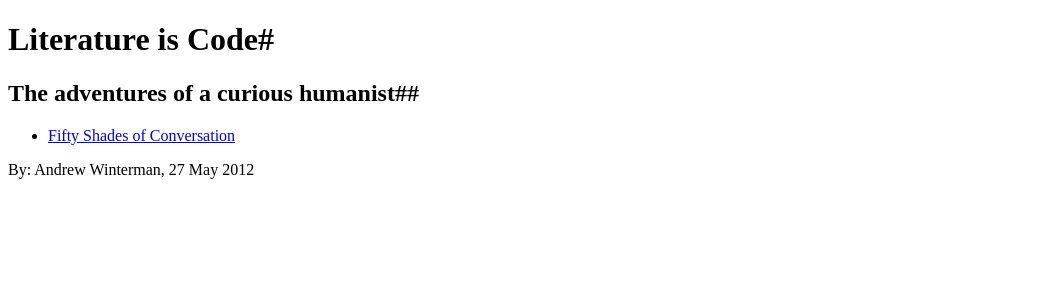
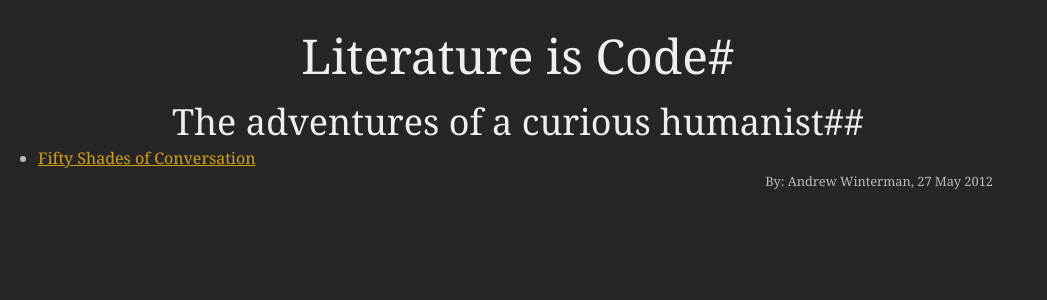
Before and after one commit to AWinterman/awinterman.github.com, a Jekyll site: the page built from index.md, in a window 1280 px wide. Shown: the top 300 px of the page, without its empty margins (0-1047 px from the left). Built offline with Jekyll 4.4.1, drawn with Linux system fonts in a browser that asks for light colours.

Commit message:
css file

```diff
--- a/_layouts/default.html
+++ b/_layouts/default.html
@@ -4,7 +4,7 @@
    <meta http-equiv="content-type" content="text/html; charset=utf-8" />
    <title>{{ page.title }}</title>
    <meta name="author" content="Andrew Winterman" />
-   <link rel="stylesheet" href="blog/css/markdown.css" type="text/css" />
+   <link rel="stylesheet" href="css/markdown.css" type="text/css" />
 
    <!-- Typekit -->
 </head>
```
